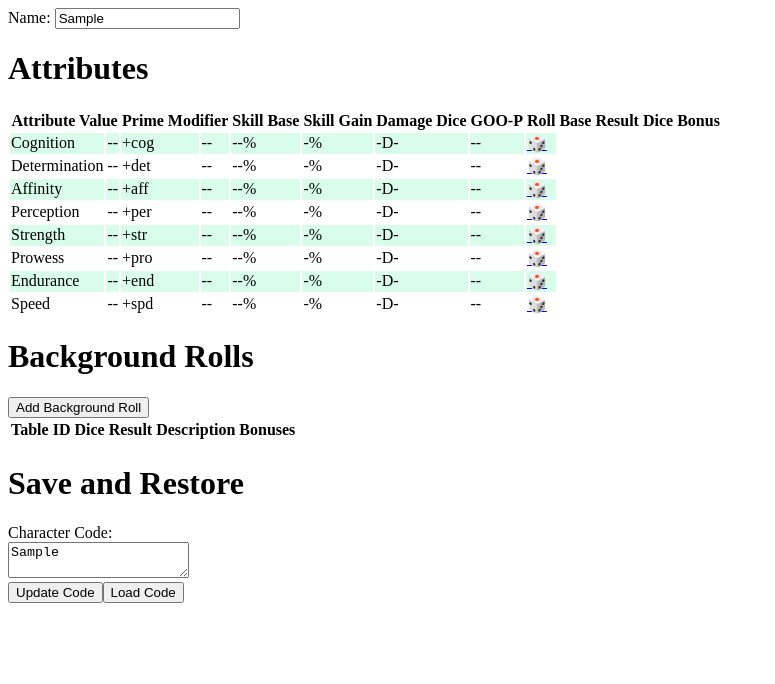
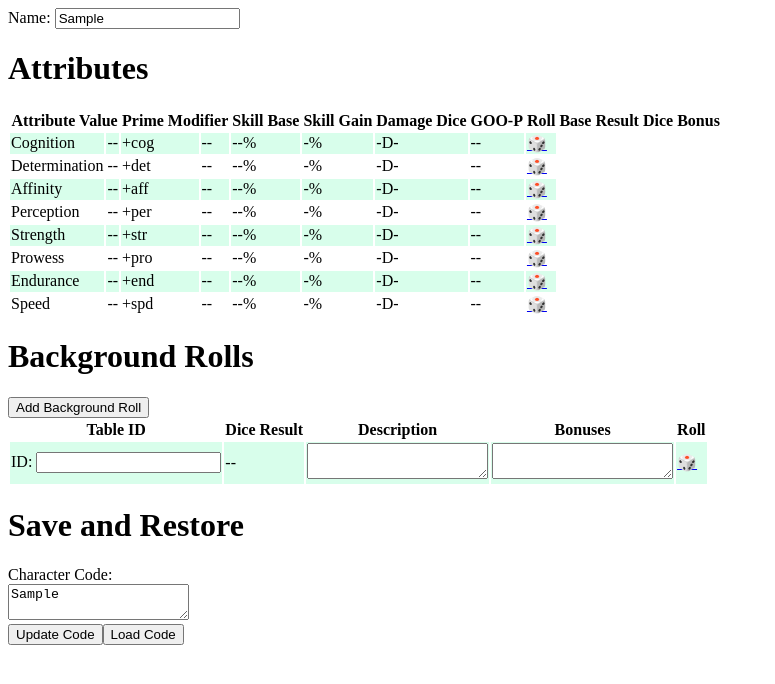
Before and after one commit to BilbyCoder/MitN_Characters, a plain HTML site: page index.html in a window 1280 px wide. Both pictures are taken after typing "Sample", "Sample" into the empty fields and a click on the button "Add Background Roll". Shown: the whole page, without its empty margins (0-775 px from the left). Drawn offline with Linux system fonts and the light colour scheme.

Commit message:
fixed bug which brok Background Rolls.

```diff
--- a/index.html
+++ b/index.html
@@ -40,7 +40,7 @@
                 <th>Dice Result</th>
                 <th>Description</th>
                 <th>Bonuses</th>
-                <th></th>
+                <th>Roll</th>
                 <th></th>
             </table>
         </div>
@@ -158,7 +158,7 @@
             let background_table = document.getElementById("background_block")
             background_button.onclick = function (evt) {
                 let new_row = background_table.insertRow(-1)
-                background_id = new_row.rowIndex - 1
+                let background_id = new_row.rowIndex - 1
 
                 let id_cell = new_row.insertCell(-1)
                 id_cell.innerHTML = "<label> ID: <input maxLength =\"4\" /> </label>"
```
